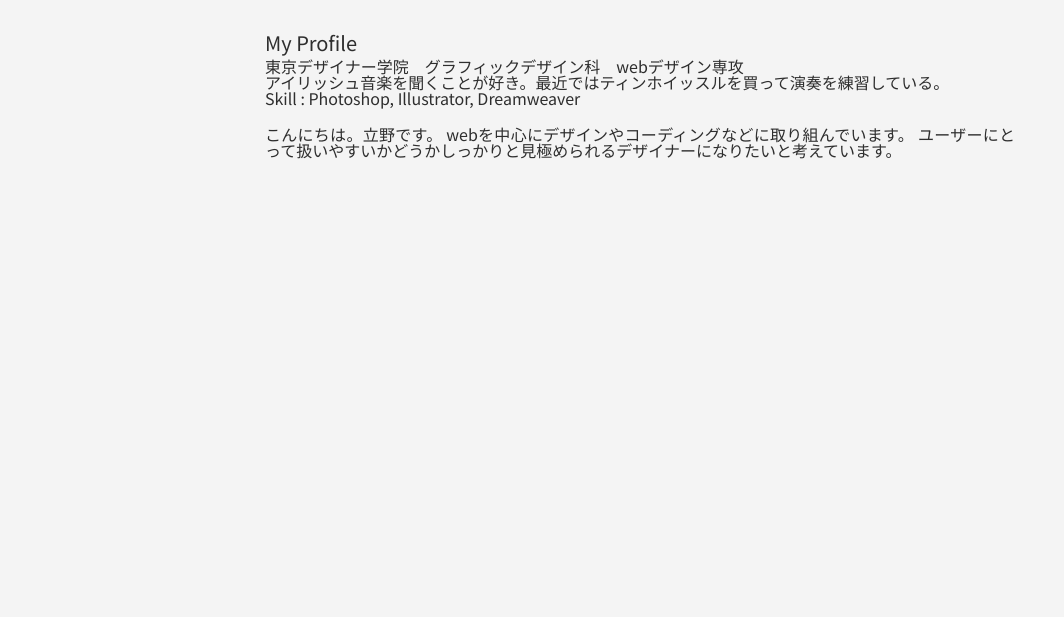
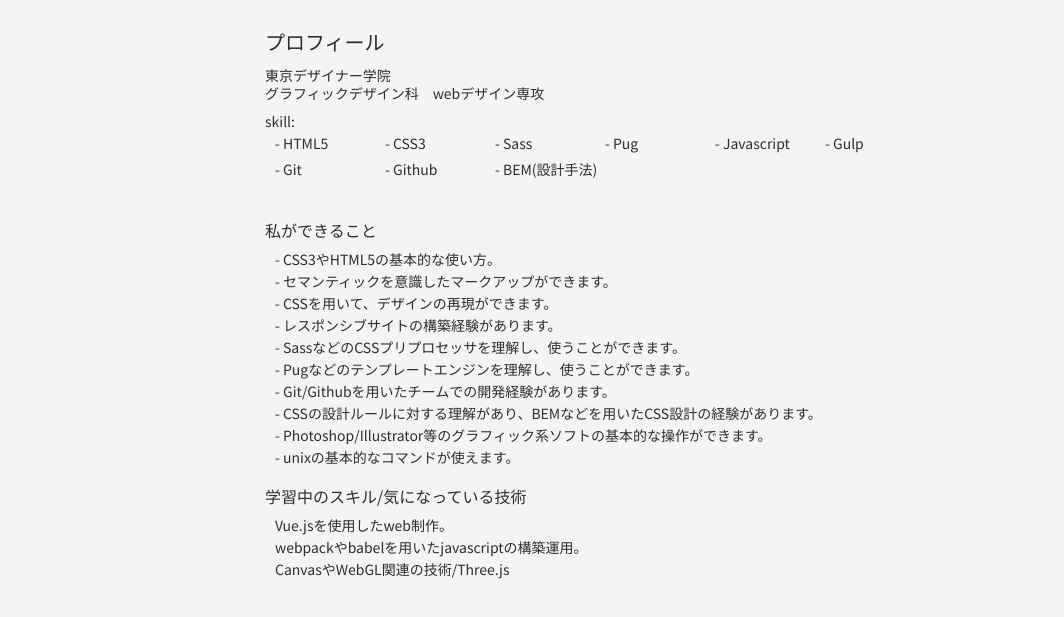
Before and after one commit to tatenodev/tthportfolio, a plain HTML site: page about.html in a window 1280 px wide. Shown: the part 479-1096 px from the top of the page, without its empty margins (0-1064 px from the left). Before the commit the page ends 800 px from the top, so only its background shows below. Drawn offline with Linux system fonts and the light colour scheme.

Commit message:
aboutページのプロフィール文の修正

```diff
--- a/about.html
+++ b/about.html
@@ -24,15 +24,43 @@
 
     <div class="main">
       <div class="pf">
-        <span class="profile">My Profile</span>
-        東京デザイナー学院　グラフィックデザイン科　webデザイン専攻<br>
-        アイリッシュ音楽を聞くことが好き。最近ではティンホイッスルを買って演奏を練習している。<br>
-        Skill : Photoshop, Illustrator, Dreamweaver
+        <span class="profile">プロフィール</span>
+        東京デザイナー学院<br>
+        グラフィックデザイン科　webデザイン専攻<br>
+        <div class="skill-title">skill:</div>
+        <ul class="skill-list">
+          <li class="skill-item">- HTML5</li>
+          <li class="skill-item">- CSS3</li>
+          <li class="skill-item">- Sass</li>
+          <li class="skill-item">- Pug</li>
+          <li class="skill-item">- Javascript</li>
+          <li class="skill-item">- Gulp</li>
+          <li class="skill-item">- Git</li>
+          <li class="skill-item">- Github</li>
+          <li class="skill-item">- BEM(設計手法)</li>
+        </ul>
       </div>
       <div class="pr">
-        こんにちは。立野です。
-        webを中心にデザインやコーディングなどに取り組んでいます。
-        ユーザーにとって扱いやすいかどうかしっかりと見極められるデザイナーになりたいと考えています。
+        <div class="experience-title">私ができること</div>
+        <ul class="experience-list">
+          <li class="experience-item">- CSS3やHTML5の基本的な使い方。</li>
+          <li class="experience-item">- セマンティックを意識したマークアップができます。</li>
+          <li class="experience-item">- CSSを用いて、デザインの再現ができます。</li>
+          <li class="experience-item">- レスポンシブサイトの構築経験があります。</li>
+          <li class="experience-item">- SassなどのCSSプリプロセッサを理解し、使うことができます。</li>
+          <li class="experience-item">- Pugなどのテンプレートエンジンを理解し、使うことができます。</li>
+          <li class="experience-item">- Git/Githubを用いたチームでの開発経験があります。</li>
+          <li class="experience-item">- CSSの設計ルールに対する理解があり、BEMなどを用いたCSS設計の経験があります。</li>
+          <li class="experience-item">- Photoshop/Illustrator等のグラフィック系ソフトの基本的な操作ができます。</li>
+          <li class="experience-item">- unixの基本的なコマンドが使えます。</li>
+        </ul>
+
+        <div class="learn-skill-title">学習中のスキル/気になっている技術</div>
+        <ul class="learn-skill-list">
+          <li class="learn-skill-item">Vue.jsを使用したweb制作。</li>
+          <li class="learn-skill-item">webpackやbabelを用いたjavascriptの構築運用。</li>
+          <li class="learn-skill-item">CanvasやWebGL関連の技術/Three.js</li>
+        </ul>
       </div>
     </div>
 
--- a/css/about.css
+++ b/css/about.css
@@ -81,7 +81,7 @@ body {
 .profile{
   display: block;
   font-size: 20px;
-  margin-bottom: 5px;
+  margin-bottom: 15px;
   /* font-family:cursive; */
   clear: both;
 }
@@ -96,8 +96,41 @@ body {
 
 .pf{
   margin-bottom: 20px;
+  font-size: 14px;
+  line-height: 18px;
 }
 
 .pr{
   padding-bottom: 50px;
 }
+.skill-title {
+  padding: 10px 0 0px;
+  font-size: 14px;
+}
+.skill-list {
+  list-style: none;
+  display: flex;
+  width: 100%;
+  flex-wrap: wrap;
+  margin-left: 10px;
+  font-size: 14px;
+}
+.skill-item {
+  width: 110px;
+  line-height: 26px;
+}
+.experience-title,
+.learn-skill-title {
+  font-size: 16px;
+  padding: 20px 0 10px;
+}
+.experience-list,
+.learn-skill-list {
+  list-style: none;
+  padding-left: 10px;
+}
+.experience-item,
+.learn-skill-item {
+  line-height: 22px;
+  font-size: 14px;
+}
```
